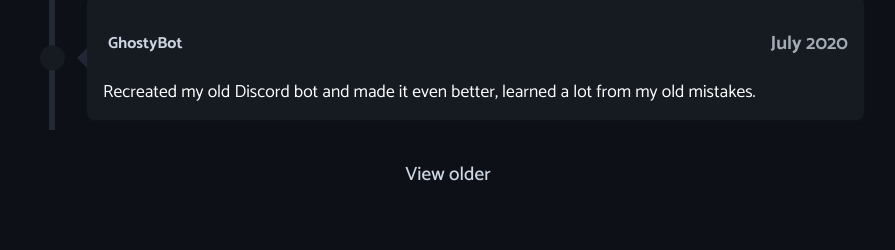
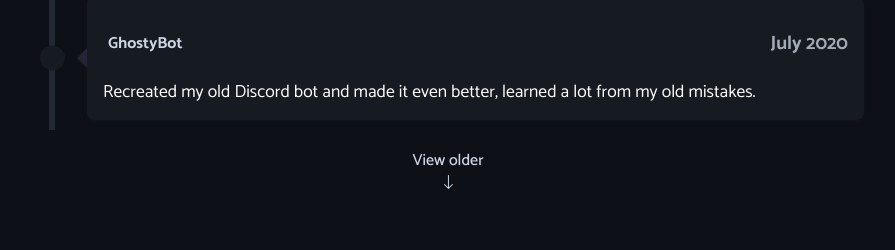
Before and after one commit to pzk3/casperiv.dev, a Next.js app: page / in a window 1280 px wide. Shown: the part 3320-3570 px from the top of the page, without its empty margins (192-1087 px from the left). Built offline with nearby package versions, Linux system fonts and the light colour scheme.

Commit message:
:hammer: chore: small fixes

```diff
--- a/components/ContantModal.tsx
+++ b/components/ContactModal.tsx
@@ -1,3 +1,4 @@
+import { FC } from "react";
 import XIcon from "./icons/XIcon";
 
 interface Props {
@@ -9,7 +10,7 @@ interface Props {
   } | null;
 }
 
-const ContactModal = ({ onClose, shown, options }: Props) => {
+const ContactModal: FC<Props> = ({ onClose, shown, options }: Props) => {
   return (
     <div className={`modal__container ${shown ? "modal--active" : ""}`}>
       <div className="modal">
--- a/components/TimelineSection.tsx
+++ b/components/TimelineSection.tsx
@@ -1,18 +1,22 @@
-import { useState } from "react";
+import { useRef, useState } from "react";
 import timeline from "../data/timeline";
 import TimelineItem from "../interfaces/Timeline";
+import ArrowDown from "./icons/ArrowDown";
 
 const TimelineSection = () => {
   const [viewOlderText, setViewOlderText] = useState<string>("View older");
   const [length, setLength] = useState<number>(7);
+  const btnRef = useRef<HTMLButtonElement>(null);
 
   function showMore() {
     if (length > 7) {
       setLength(7);
       setViewOlderText("View older");
+      btnRef.current?.classList.remove("active");
     } else {
       setLength((prev) => prev + 5);
       setViewOlderText("View less");
+      btnRef.current?.classList.add("active");
     }
   }
 
@@ -39,8 +43,9 @@ const TimelineSection = () => {
             </a>
           );
         })}
-        <button onClick={showMore} id="view-older-btn" className="view-older-btn">
+        <button ref={btnRef} onClick={showMore} id="view-older-btn" className="view-older-btn">
           {viewOlderText}
+          <ArrowDown />
         </button>
       </div>
     </section>
--- /dev/null
+++ b/components/icons/ArrowDown.tsx
@@ -0,0 +1,21 @@
+import { FC } from "react";
+
+const ArrowDown: FC = () => {
+  return (
+    <svg
+      xmlns="http://www.w3.org/2000/svg"
+      width="16"
+      height="16"
+      fill="currentColor"
+      className="bi bi-arrow-down"
+      viewBox="0 0 16 16"
+    >
+      <path
+        fillRule="evenodd"
+        d="M8 1a.5.5 0 0 1 .5.5v11.793l3.146-3.147a.5.5 0 0 1 .708.708l-4 4a.5.5 0 0 1-.708 0l-4-4a.5.5 0 0 1 .708-.708L7.5 13.293V1.5A.5.5 0 0 1 8 1z"
+      />
+    </svg>
+  );
+};
+
+export default ArrowDown;
--- a/data/experience.ts
+++ b/data/experience.ts
@@ -5,7 +5,7 @@ const experience: Experience[] = [
     title: "Zyndicate",
     year: "2021 - Present",
     description: "Working mostly on the frontend, currently making the settings pages.",
-    stack: ["react.js", "next", "graphql", "typescript"],
+    stack: ["react.js", "next.js", "graphql", "typescript"],
   },
   {
     title: "Ghostybot",
--- a/pages/index.tsx
+++ b/pages/index.tsx
@@ -3,7 +3,7 @@ import { FormEvent, useEffect, useState } from "react";
 import { NextPage } from "next";
 import TimelineSection from "../components/TimelineSection";
 import ProjectSection from "../components/ProjectsSection";
-import ContactModal from "../components/ContantModal";
+import ContactModal from "../components/ContactModal";
 import {
   BootstrapIcon,
   CSSIcon,
--- a/styles/globals.css
+++ b/styles/globals.css
@@ -27,7 +27,7 @@ body {
 
 button:focus,
 a:focus {
-  outline: 2px solid #6e7681;
+  outline: 1.5px solid #6e7681;
   outline-offset: 2px;
 }
 
--- a/styles/timeline.css
+++ b/styles/timeline.css
@@ -16,9 +16,20 @@
   padding: 10px;
   color: var(--text-color);
   font-weight: 500;
-  font-size: 1.2rem;
+  font-size: 1rem;
   cursor: pointer;
-  transition: transform 0.3s;
+  transition: transform 300ms;
+  display: flex;
+  flex-direction: column;
+  align-items: center;
+}
+
+.view-older-btn.active svg {
+  transform: rotate(180deg);
+}
+
+.view-older-btn:focus {
+  outline: none;
 }
 
 .timeline-section {
```
